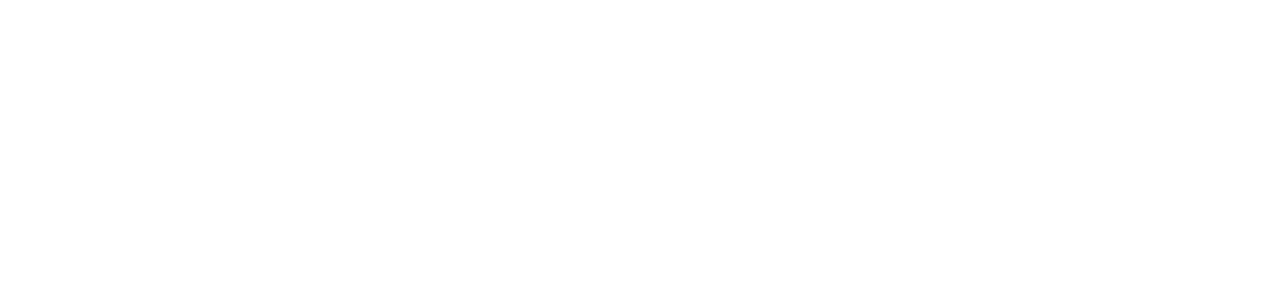
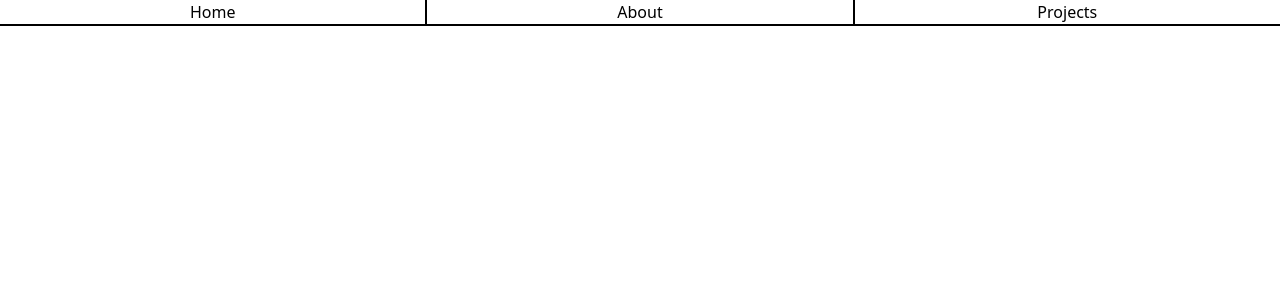
Before and after one commit to Flapjack2000/personal-website, a React (Vite) app: page /about in a window 1280 px wide. Shown: the top 300 px of the page. Built offline with nearby package versions, Linux system fonts and the light colour scheme.

Commit message:
put navbar on each page

```diff
--- a/src/About.jsx
+++ b/src/About.jsx
@@ -1,6 +1,10 @@
+import NavBar from "./NavBar"
+
 function About() {
   return (
-    <></>
+    <>
+      <NavBar />
+    </>
   )
 }
 
--- a/src/NavBar.jsx
+++ b/src/NavBar.jsx
@@ -29,7 +29,6 @@
         <NavButtonBorder />
         <NavButton text={"About"} path={"about"} />
         <NavButtonBorder />
-
         <NavButton text={"Projects"} path={"projects"} />
       </div>
     </>
--- a/src/Projects.jsx
+++ b/src/Projects.jsx
@@ -1,6 +1,8 @@
 function Projects() {
   return (
     <>
+      <NavBar />
+
       <h1>Projects</h1>
     </>
   )
```
